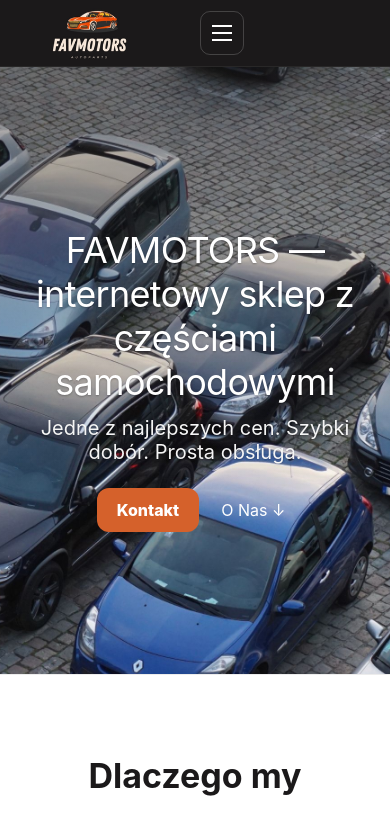
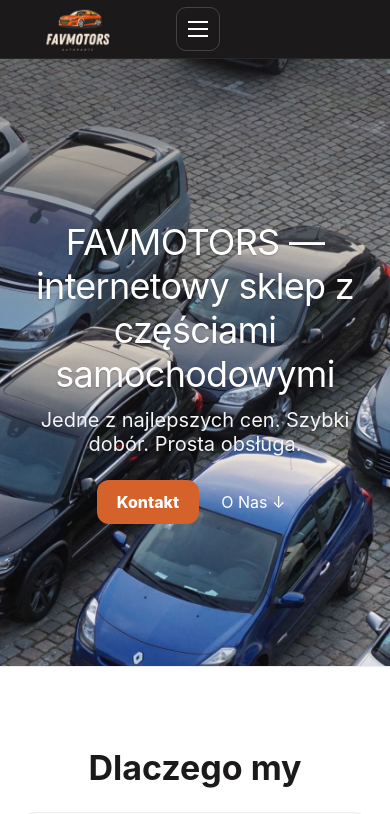
Before and after one commit to adminfavmotors/adminfavmotors.github.io, a plain HTML site: page index.html in a window 390 px wide. Shown: the top 814 px of the page. Drawn offline with Linux system fonts and the light colour scheme.

Commit message:
Update style.css

```diff
--- a/style.css
+++ b/style.css
@@ -40,7 +40,7 @@
 
 /* ЛОГО PNG (с фоном), сбалансированный размер */
 .brand-logo{
-  height: clamp(56px, 9vw, 88px);           /* мобайл ~56px → десктоп до 88px */
+  height: clamp(48px, 9vw, 88px);           /* мобайл ~56px → десктоп до 88px */
   width:auto; display:block;
   background:transparent;
 }
```
